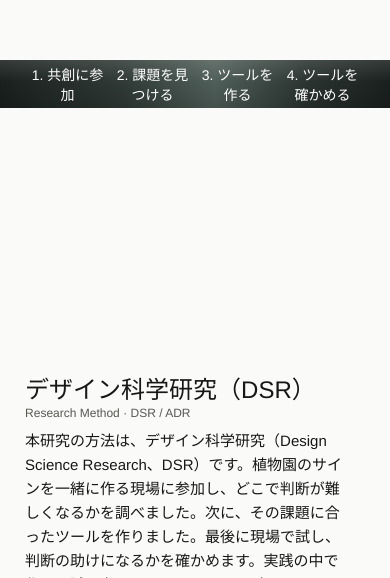
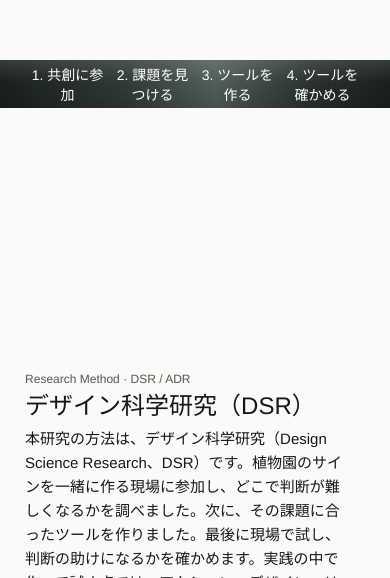
Before and after one commit to Pcerony/signage-method-slides, a plain HTML site: page index.html in a window 390 px wide. Shown: the part 266-844 px from the top of the page. Drawn offline with Linux system fonts and the light colour scheme.

Commit message:
Fit reading columns to their content

```diff
--- a/index.html
+++ b/index.html
@@ -4,8 +4,8 @@
   <meta charset="utf-8">
   <meta name="viewport" content="width=device-width, initial-scale=1">
   <title>Research Method</title>
-  <link rel="stylesheet" href="./styles/axis.css?v=step-methods">
-  <script src="./scripts/axis.js?v=step-methods" defer></script>
+  <link rel="stylesheet" href="./styles/axis.css?v=reader-fit">
+  <script src="./scripts/axis.js?v=reader-fit" defer></script>
 </head>
 <body>
   <main aria-label="Research method">
@@ -84,9 +84,9 @@
     </section>
     <section id="reader" aria-labelledby="reader-title" aria-live="polite" aria-atomic="true" tabindex="0">
       <div>
+        <span id="reader-english" lang="en" hidden></span>
         <h1 id="reader-title">Research Method</h1>
-        <section id="reader-methods" aria-labelledby="methods-title" hidden>
-          <h2 id="methods-title">Methods</h2>
+        <section id="reader-methods" aria-label="Methods" hidden>
           <ul id="methods-list"></ul>
         </section>
       </div>
--- a/scripts/axis.js
+++ b/scripts/axis.js
@@ -226,17 +226,14 @@
     const [, ja, zh, , copyZh] = reading[selected];
     const heading = get('reader-title');
     heading.textContent = lang === 'zh' ? zh : ja;
-    if (lang !== 'zh') {
-      const annotation = document.createElement('span');
-      annotation.lang = 'en';
-      annotation.textContent = englishTerms[selected];
-      heading.append(annotation);
-    }
+    const annotation = get('reader-english');
+    annotation.textContent = lang === 'zh' ? '' : englishTerms[selected];
+    annotation.hidden = lang === 'zh';
     const copy = get('reader-copy');
     copy.textContent = lang === 'zh' ? copyZh : japaneseCopy[selected];
     const methods = get('reader-methods');
     const methodLabels = methodsByStep[selected]?.[lang === 'zh' ? 0 : 1] ?? [];
-    get('methods-title').textContent = lang === 'zh' ? '方法' : '用いた方法';
+    methods.setAttribute('aria-label', lang === 'zh' ? '方法' : '用いた方法');
     get('methods-list').replaceChildren(...methodLabels.map(text => {
       const item = document.createElement('li');
       item.textContent = text;
@@ -259,7 +256,7 @@
     media.hidden = items.length === 0;
     get('reader').scrollTop = 0;
     if (!first && !reduced.matches) {
-      for (const node of [heading, copy, ...(methodLabels.length ? [methods] : []), ...(items.length ? [media] : [])]) {
+      for (const node of [annotation, heading, copy, ...(methodLabels.length ? [methods] : []), ...(items.length ? [media] : [])]) {
         node.getAnimations().forEach(animation => animation.cancel());
         node.animate([{ opacity: .45, transform: 'translateY(5px)' }, { opacity: 1, transform: 'none' }], { ...timing, duration: 210 });
       }
@@ -366,7 +363,7 @@
   reduced.addEventListener('change', () => {
     if (!reduced.matches) return;
     clearTimeout(timer);
-    for (const id of ['reader-title', 'reader-copy', 'reader-methods', 'reader-media']) {
+    for (const id of ['reader-english', 'reader-title', 'reader-copy', 'reader-methods', 'reader-media']) {
       get(id).getAnimations().forEach(animation => animation.cancel());
     }
     shown = target;
--- a/styles/axis.css
+++ b/styles/axis.css
@@ -23,7 +23,7 @@ body {
   background: var(--paper);
 }
 main { width: min(calc(100% - 112px), 1440px); margin-inline: auto; }
-main { display: grid; grid-template-rows: minmax(0, 1fr) 182px; min-height: 0; }
+main { display: grid; grid-template-columns: minmax(0, 1fr); grid-template-rows: minmax(0, 1fr) minmax(182px, auto); min-height: 0; }
 button {
   font: inherit;
   color: inherit;
@@ -165,20 +165,25 @@ button:active { transform: translateY(2px); }
 #map[data-focus-tool="ii"] .branch-i { stroke-opacity: .45; }
 #reader {
   display: grid;
-  grid-template-columns: minmax(0, 1fr) minmax(0, 2fr);
-  gap: 32px;
+  grid-template-columns: fit-content(45%) minmax(0, 1fr);
+  gap: 28px;
   align-content: start;
-  padding: 26px 2% 16px;
+  justify-self: center;
+  inline-size: max-content;
+  min-inline-size: 100%;
+  max-inline-size: min(calc(100vw - 40px), 1680px);
+  max-block-size: min(36dvh, 240px);
+  padding: 18px 24px 14px;
   overflow: auto;
   scrollbar-gutter: stable;
 }
+#reader > * { min-width: 0; }
 #reader h1 { margin: 0; font-size: 31px; font-weight: 300; line-height: 1.14; }
 #reader p { margin: 0; max-width: 76ch; font-size: 17px; line-height: 1.6; }
 #reader-methods { margin-top: 10px; color: var(--muted); font-size: 13px; line-height: 1.45; }
-#reader-methods h2 { margin: 0 0 4px; font: inherit; font-weight: 650; color: var(--ink); }
 #reader-methods ul { display: flex; flex-wrap: wrap; gap: 2px 12px; padding: 0; margin: 0; list-style: none; }
-#reader [lang="en"] { display: block; color: var(--muted); font-size: 12px; font-weight: 550; margin-top: 10px; }
-#reader:has(#reader-media:not([hidden])) { grid-template-columns: minmax(0, .9fr) minmax(0, 1.5fr) minmax(0, 1.1fr); gap: 22px; }
+#reader-english { display: block; color: var(--muted); font-size: 12px; font-weight: 550; margin-bottom: 6px; }
+#reader:has(#reader-media:not([hidden])) { grid-template-columns: fit-content(32%) minmax(0, 1fr) minmax(0, .64fr); gap: 22px; }
 #reader-media { display: flex; gap: 6px; margin: 0; }
 #reader-media a { flex: 1 1 0; min-width: 0; display: grid; justify-items: center; }
 #reader-media img { display: block; width: 100%; height: 130px; object-fit: contain; transition: transform 160ms var(--ease); }
@@ -198,11 +203,10 @@ button:active { transform: translateY(2px); }
   .tool-name b { font-size: 24px; }
   .tool-icon { flex-basis: 16px; width: 16px; height: 16px; }
   #feedback-track { font-size: 12px; }
-  #reader { display: block; padding: 16px 2%; }
+  #reader { display: block; inline-size: 100%; max-inline-size: 100%; max-block-size: none; padding: 12px 2%; }
   #reader h1 { font-size: 24px; margin-bottom: 8px; }
   #reader-methods { margin: 8px 0 12px; }
   #reader p { font-size: 15px; }
-  #reader [lang="en"] { margin-top: 4px; }
   #reader:has(#reader-media:not([hidden])) { display: grid; grid-template-columns: minmax(0, 1fr); gap: 8px; }
   #reader-media { grid-row: 2; }
   #reader-media img { height: 84px; }
```
